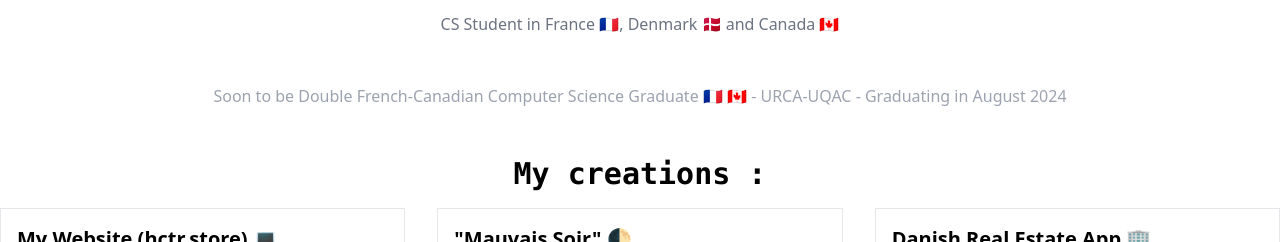
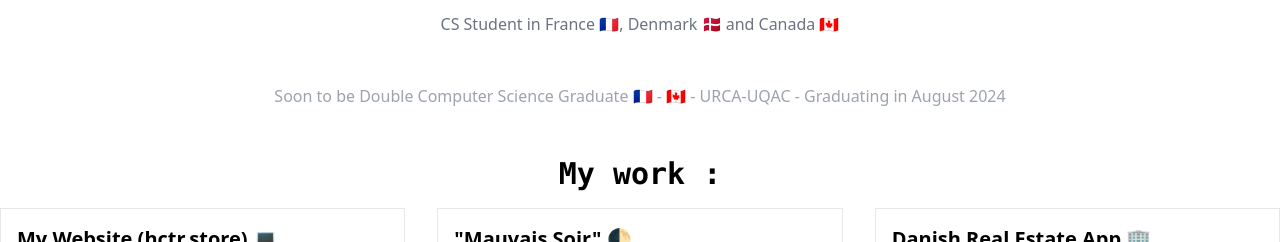
Before and after one commit to hxeu/hector, a Next.js app: page / in a window 1280 px wide. Shown: the part 508-750 px from the top of the page. Built offline with nearby package versions, Linux system fonts and the light colour scheme.

Commit message:
small changes to the main page

```diff
--- a/pages/index.tsx
+++ b/pages/index.tsx
@@ -49,12 +49,12 @@ export default function Page() {
         </div>
 
         <div className="text-center p-4 text-gray-400">
-          Soon to be Double French-Canadian Computer Science Graduate 🇫🇷 🇨🇦 - URCA-UQAC - Graduating in August 2024
+          Soon to be Double Computer Science Graduate 🇫🇷 - 🇨🇦 - URCA-UQAC - Graduating in August 2024
         </div>
 
         {/* Section des projets */}
         <div className="mt-8">
-          <h2 className="text-3xl font-semibold mb-4 text-center font-mono">My creations :</h2>
+          <h2 className="text-3xl font-semibold mb-4 text-center font-mono text-black">My work :</h2>
           <ProjectsList projects={projects} />
           <br/>
         </div>
```
